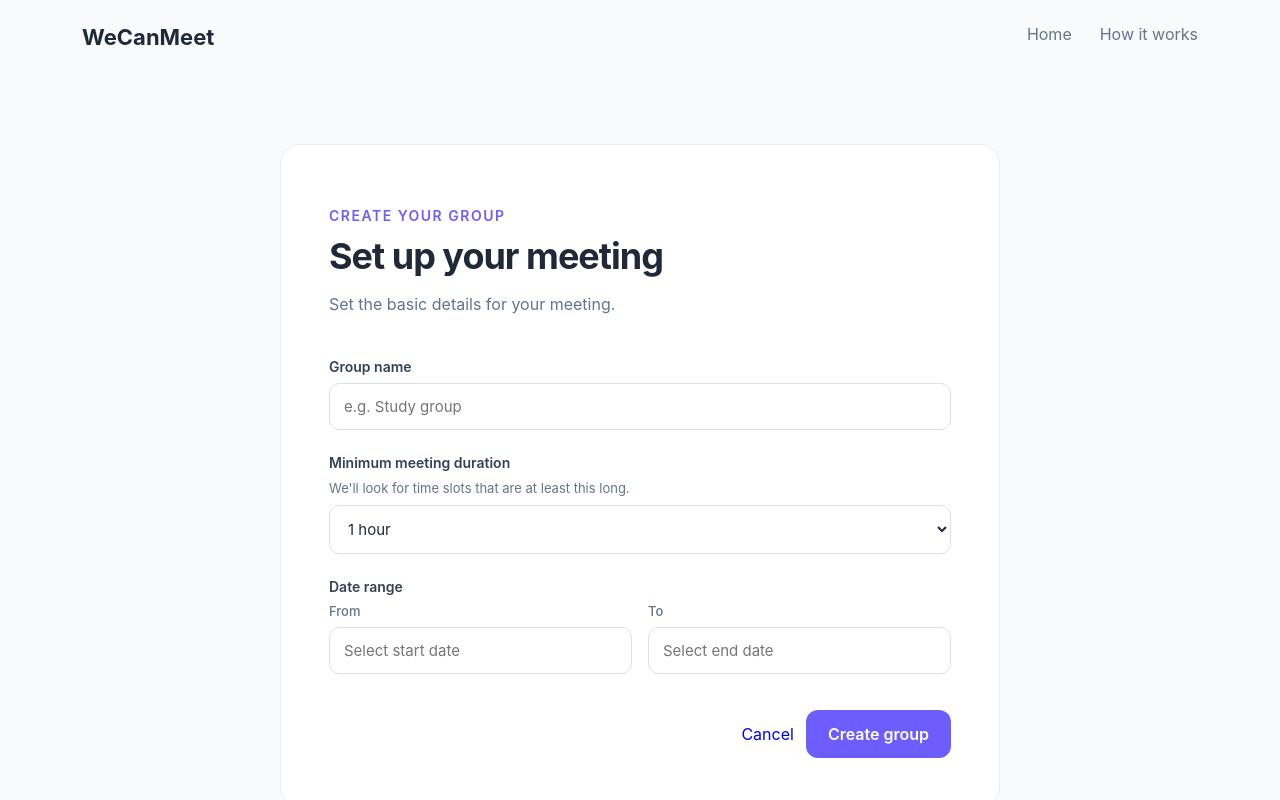
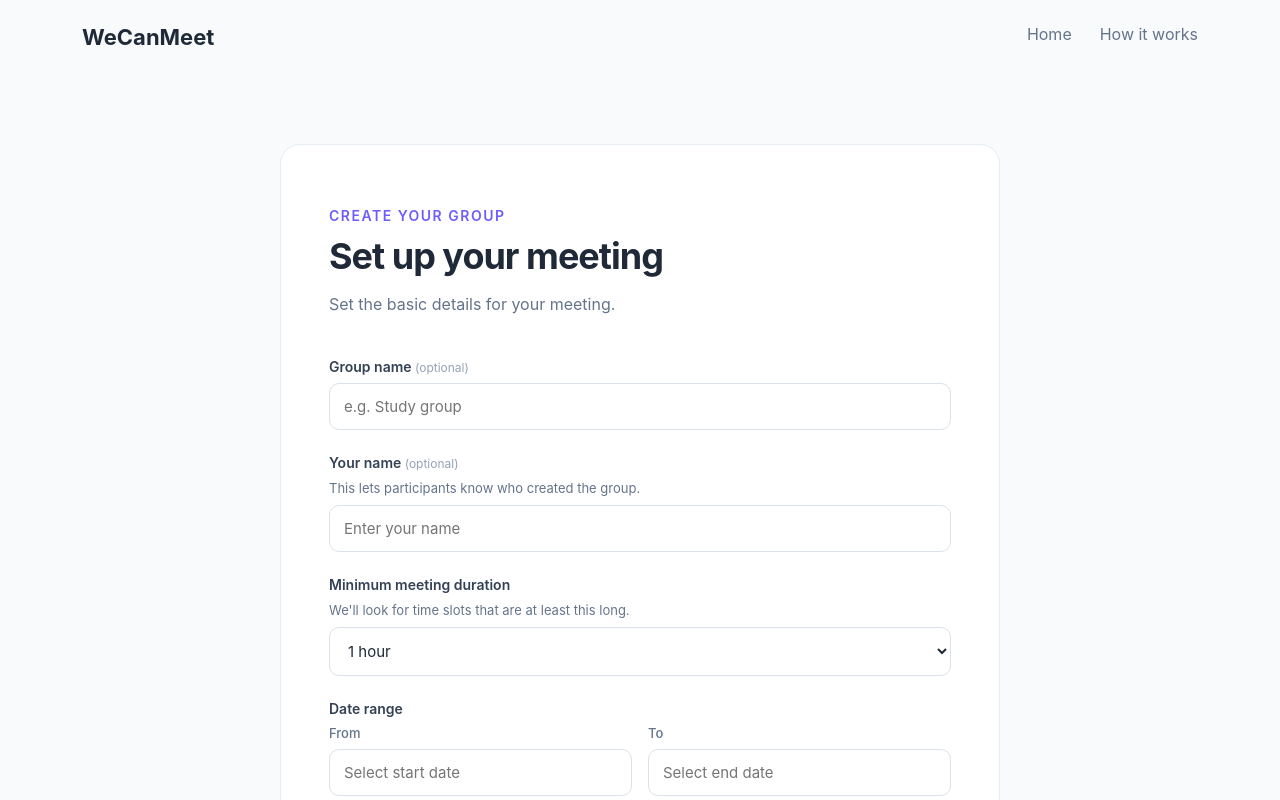
Before and after one commit to Shiri667377/WeCanMeet, a React (Vite) app in the folder frontend/: page /create-group in a window 1280 px wide. Shown: the top 800 px of the page. Built offline with nearby package versions, Linux system fonts and the light colour scheme.

Commit message:
Add optional group and creator details

```diff
--- a/frontend/src/pages/CreateGroup/CreateGroup.css
+++ b/frontend/src/pages/CreateGroup/CreateGroup.css
@@ -174,6 +174,12 @@
     line-height: 1.4;
 }
 
+.optional-label {
+    color: #94a3b8;
+    font-size: 12px;
+    font-weight: 400;
+}
+
 /* Mobile */
 
 @media (max-width: 700px) {
--- a/frontend/src/pages/CreateGroup/CreateGroup.jsx
+++ b/frontend/src/pages/CreateGroup/CreateGroup.jsx
@@ -6,20 +6,19 @@ import './CreateGroup.css'
 
 function CreateGroup() {
   const [groupName, setGroupName] = useState('')
+  const [creatorName, setCreatorName] = useState('')
   const [meetingDuration, setMeetingDuration] = useState('60')
   const [customDuration, setCustomDuration] = useState('')
   const [customUnit, setCustomUnit] = useState('hours')
   const [startDate, setStartDate] = useState(null)
   const [endDate, setEndDate] = useState(null)
 
-  const [nameError, setNameError] = useState('')
   const [durationError, setDurationError] = useState('')
   const [dateError, setDateError] = useState('')
 
   const navigate = useNavigate()
 
   function clearErrors() {
-    setNameError('')
     setDurationError('')
     setDateError('')
   }
@@ -30,11 +29,6 @@ function CreateGroup() {
     clearErrors()
 
     let hasError = false
-
-    if (!groupName.trim()) {
-      setNameError('Please enter a group name.')
-      hasError = true
-    }
 
     if (meetingDuration === 'other') {
       const customValue = Number(customDuration)
@@ -78,6 +72,7 @@ function CreateGroup() {
 
     const groupData = {
       name: groupName.trim(),
+      creatorName: creatorName.trim(),
       meetingDuration: durationInMinutes,
       startDate,
       endDate,
@@ -121,6 +116,9 @@ function CreateGroup() {
           <div className="form-field">
             <label htmlFor="groupName">
               Group name
+              <span className="optional-label">
+                {' '}(optional)
+              </span>
             </label>
 
             <input
@@ -130,15 +128,33 @@ function CreateGroup() {
               value={groupName}
               onChange={(event) => {
                 setGroupName(event.target.value)
-                setNameError('')
               }}
             />
+          </div>
 
-            {nameError && (
-              <p className="form-error">
-                {nameError}
-              </p>
-            )}
+          {/* Creator name */}
+
+          <div className="form-field">
+            <label htmlFor="creatorName">
+              Your name
+              <span className="optional-label">
+                {' '}(optional)
+              </span>
+            </label>
+
+            <p className="field-help">
+              This lets participants know who created the group.
+            </p>
+
+            <input
+              id="creatorName"
+              type="text"
+              placeholder="Enter your name"
+              value={creatorName}
+              onChange={(event) => {
+                setCreatorName(event.target.value)
+              }}
+            />
           </div>
 
           {/* Meeting duration */}
--- a/frontend/src/pages/GroupPage/GroupPage.css
+++ b/frontend/src/pages/GroupPage/GroupPage.css
@@ -143,7 +143,7 @@
     background: #f8fafc;
 }
 
-.results-empty > svg {
+.results-empty>svg {
     width: 26px;
     height: 26px;
 
@@ -279,6 +279,13 @@
     height: 18px;
 }
 
+.group-creator {
+    margin: 8px 0 0;
+    color: #64748b;
+    font-size: 14px;
+    font-weight: 500;
+}
+
 /* Mobile */
 
 @media (max-width: 700px) {
--- a/frontend/src/pages/GroupPage/GroupPage.jsx
+++ b/frontend/src/pages/GroupPage/GroupPage.jsx
@@ -12,8 +12,7 @@ import {
     FiClock,
     FiCopy,
     FiShare2,
-    FiUsers,
-    FiCheckCircle
+    FiUsers
 } from 'react-icons/fi'
 
 import { FaWhatsapp } from 'react-icons/fa'
@@ -154,6 +153,12 @@ function GroupPage() {
                     <h1>
                         {group?.name || 'Your group'}
                     </h1>
+
+                    {group?.creatorName && (
+                        <p className="group-creator">
+                            Created by {group.creatorName}
+                        </p>
+                    )}
 
                     <p className="group-description">
                         Share the group with everyone and
```
